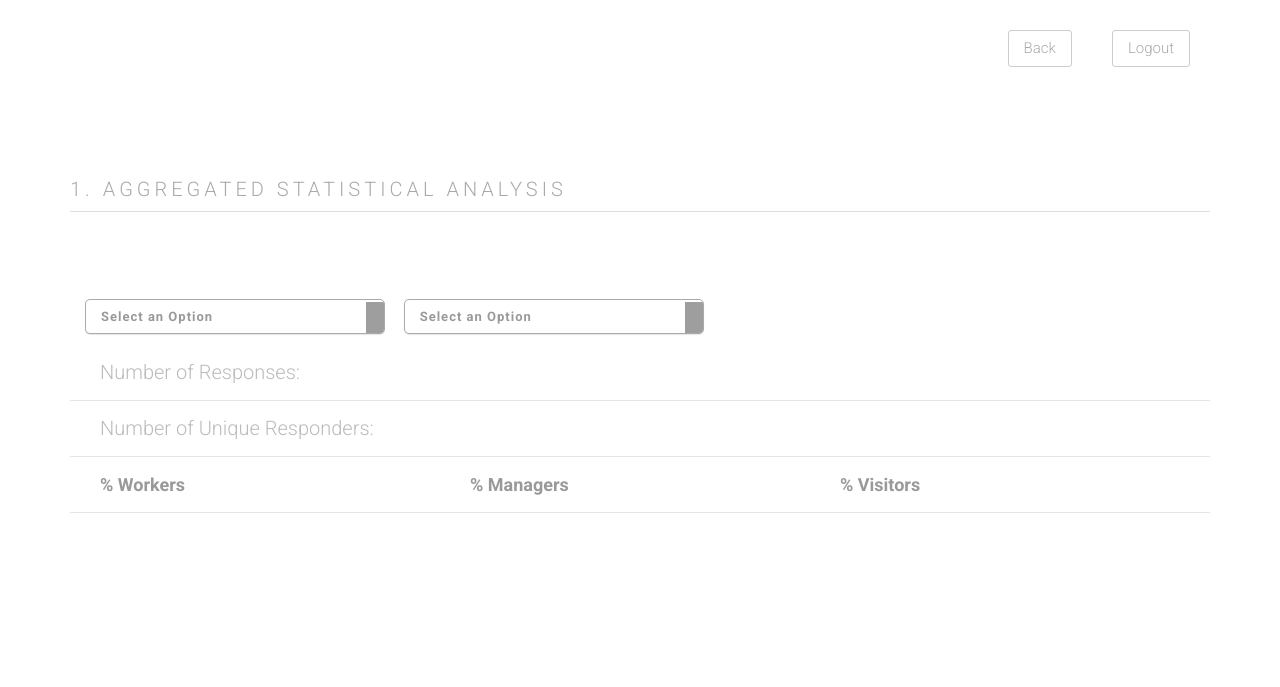
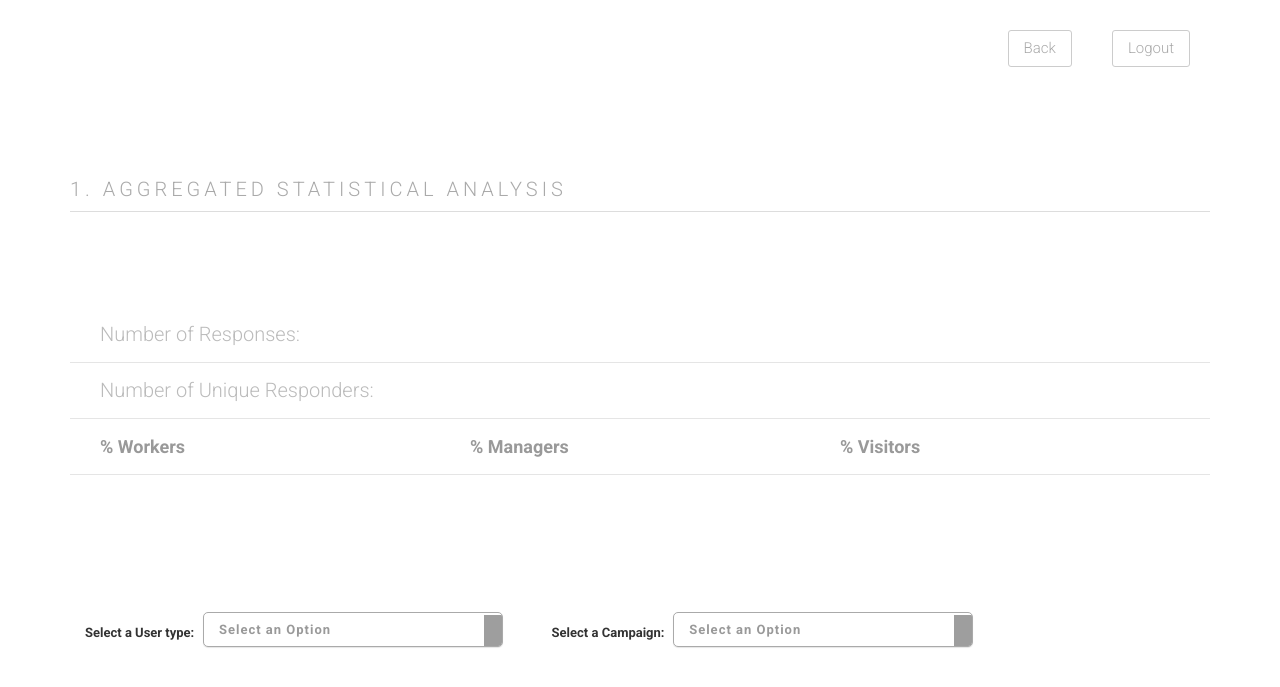
Before and after one commit to mpetyx/psymbiosys-questionnaire, a Django app: page /analytics/brand-value/ in a window 1280 px wide. Shown: the top 687 px of the page. Run offline with Django 3.2, Linux system fonts and the light colour scheme; the visitor is signed in with stand-in values (Sample User, id 1); data that the repository does not hold is empty; parts of the project's set-up code (start-up, migrations or seed data) failed here and were passed over; some libraries are stand-ins or nearby versions; grey boxes are pictures that could not be loaded.

Commit message:
minor fixes from teti

```diff
--- a/questionnaire/static/questionnaire/css/style.css
+++ b/questionnaire/static/questionnaire/css/style.css
@@ -401,7 +401,7 @@ table.analytics-table  {
 	margin-top: -13px;
 	background: white;
 	margin-bottom: 15px;
-	margin-right: 15px;
+	margin-right: 45px;
 }
 
 .chosen-container .chosen-single {
@@ -477,3 +477,14 @@ input[type="checkbox"] {
 .margin-top-lg {
 	margin-top: 3em;
 }
+
+.select-header {
+	position: relative;
+	top: -10px;
+	margin-right: 5px;
+	font-weight: bold;
+	font-size: 13px;
+    text-transform: none;
+    letter-spacing: 0px;
+    color: #333;
+}
--- a/questionnaire/templates/questionnaire/analytics/brand-value.html
+++ b/questionnaire/templates/questionnaire/analytics/brand-value.html
@@ -14,24 +14,6 @@
                 </span>
             </h4>
 
-            <div class="col-xs-12">
-                <select id="brand-table-type-filter" class="col-xs-4">
-                    <option></option>
-                    <option data-val="Worker" data-varname="type">Worker</option>
-                    <option data-val="Manager" data-varname="type">Manager</option>
-                    <option data-val="Visitor" data-varname="type">Visitor</option>
-                </select>
-
-                <select id="brand-table-campaign-filter" class="col-xs-4">
-                    <option></option>
-                    {% for campaign in campaigns %}
-                        <option data-val="{{ campaign.name }}" data-varname="campaign">{{ campaign.name }}</option>
-                    {% endfor %}
-                </select>
-            </div>
-            <div class="col-xs-12" id="brand-value-table-container">
-
-            </div>
             <div class="col-xs-12">
                 <div class="row">
                     <div class="main-stat col-xs-12">
@@ -50,6 +32,28 @@
                         </div>
                     </div>
                 </div>
+            </div>
+
+            <div class="col-xs-12" style="margin-top: 100px;margin-bottom: 25px;">
+                <span class="select-header">Select a User type:</span>
+                <select id="brand-table-type-filter" class="col-xs-4">
+                    <option></option>
+                    <option data-val="Worker" data-varname="type">Worker</option>
+                    <option data-val="Manager" data-varname="type">Manager</option>
+                    <option data-val="Visitor" data-varname="type">Visitor</option>
+                </select>
+
+                <span class="select-header">Select a Campaign:</span>
+                <select id="brand-table-campaign-filter" class="col-xs-4">
+                    <option></option>
+                    {% for campaign in campaigns %}
+                        <option data-val="{{ campaign.name }}" data-varname="campaign">{{ campaign.name }}</option>
+                    {% endfor %}
+                </select>
+            </div>
+            <div class="col-xs-12" id="brand-value-table-container">
+
+            </div>
 
         </div>
     </div>
```
Also changed, not shown: questionnaire/templates/questionnaire/analytics/workers-sentiment.html (+8 -3 lines).
